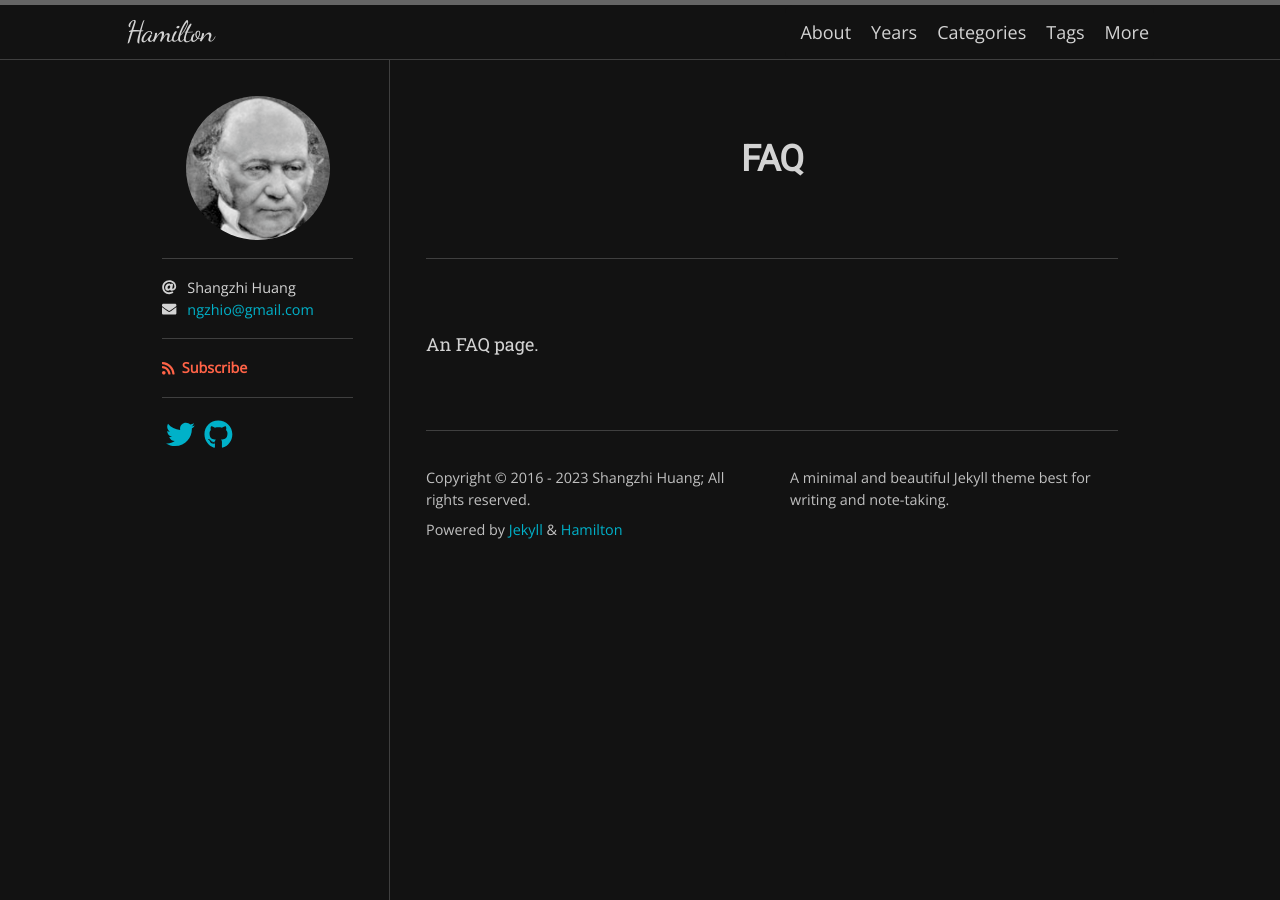
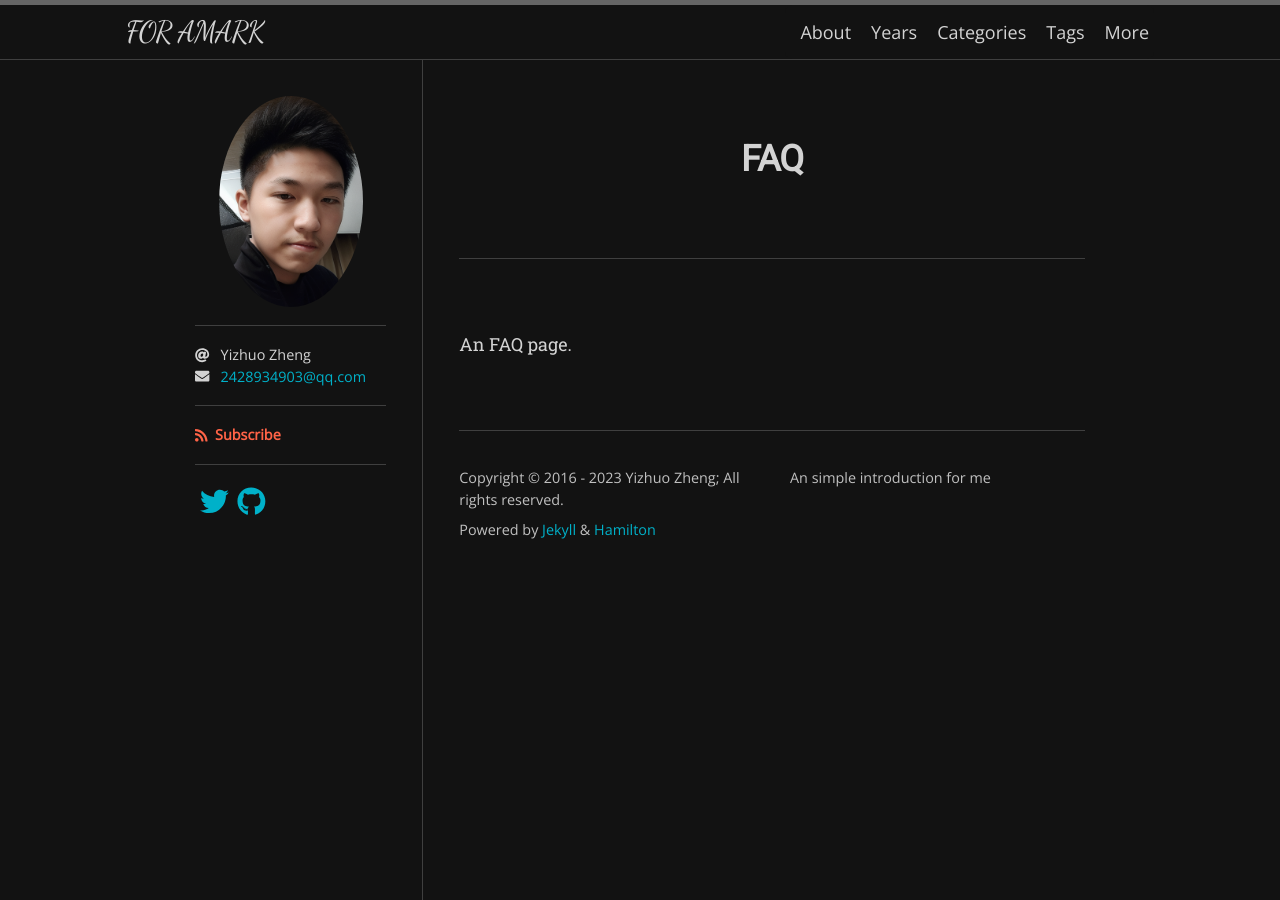
Before and after one commit to amark071/amark071.github.io, a Jekyll site: the page built from faq.md, in a window 1280 px wide. Built offline with Jekyll 4.4.1, drawn with Linux system fonts in a browser that asks for light colours; nearby versions of some CDN libraries; some web fonts are replaced.

Commit message:
Update _config.yml

```diff
--- a/_config.yml
+++ b/_config.yml
@@ -1,8 +1,8 @@
-title: Hamilton
-description: A minimal and beautiful Jekyll theme best for writing and note-taking.
-author: Shangzhi Huang
-avatar: /logo.png
-email: ngzhio@gmail.com
+title: FOR AMARK
+description: An simple introduction for me
+author: Yizhuo Zheng
+avatar: /touxiang.png
+email: 2428934903@qq.com
 
 plugins:
   - jekyll-seo-tag
```
